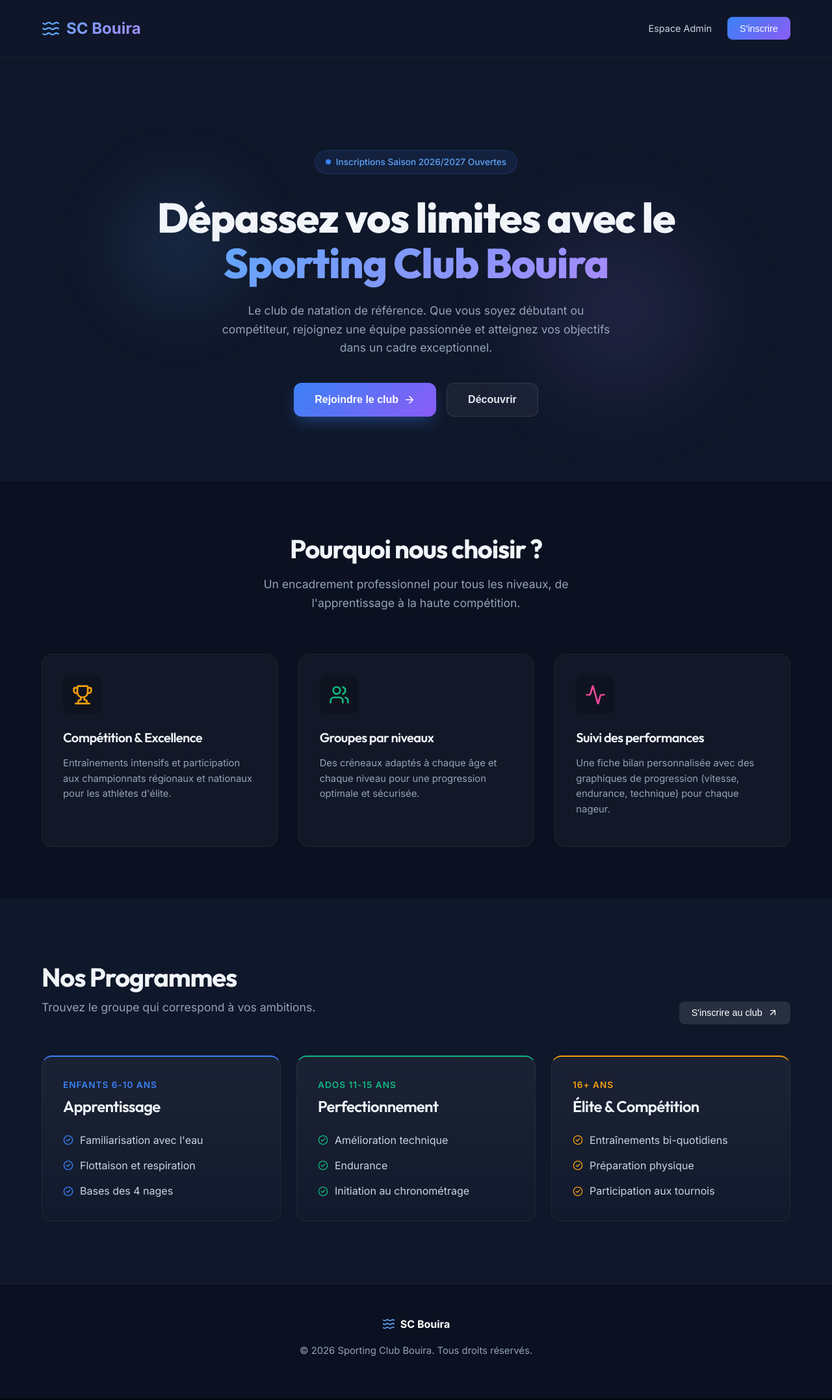
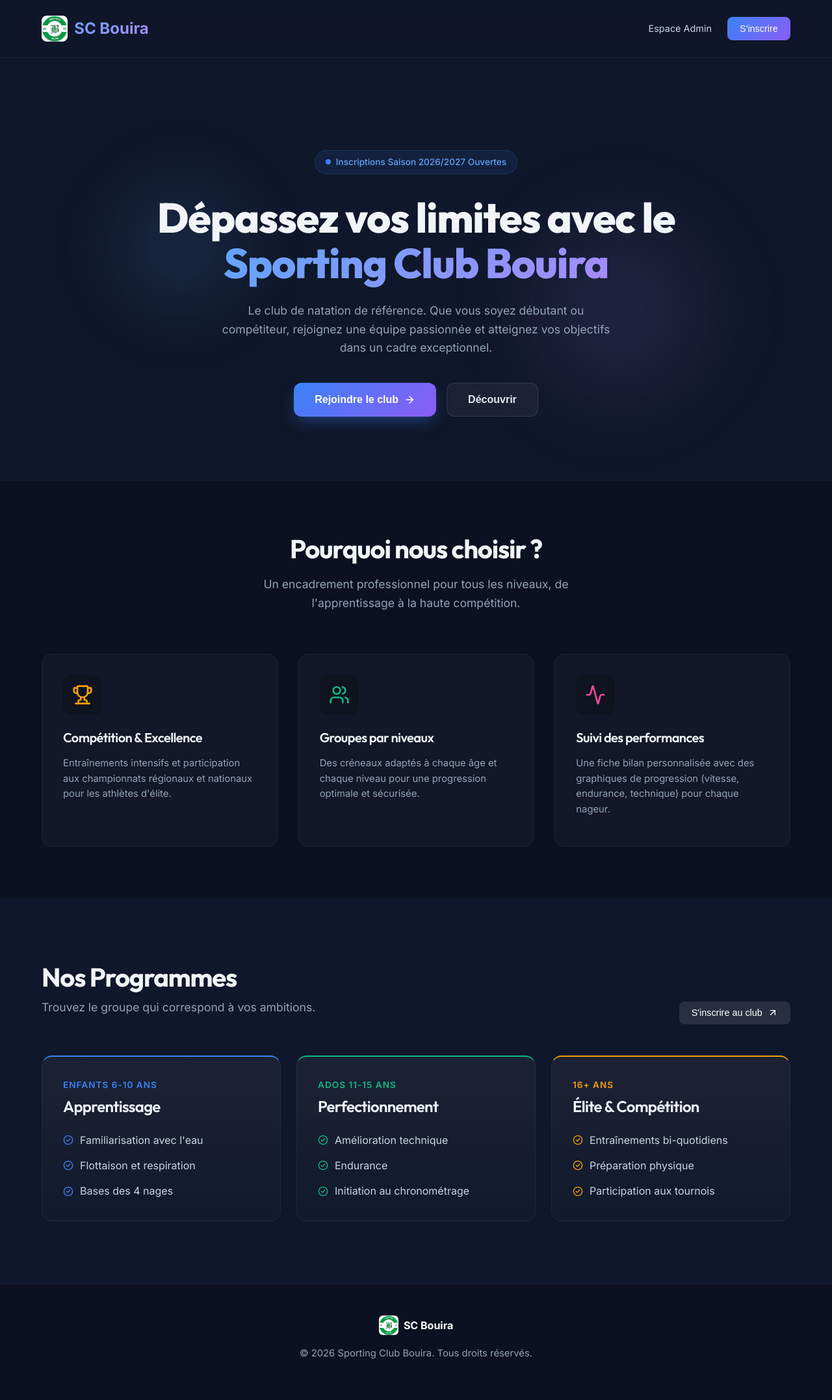
Before and after one commit to belkaidhakim/sporting-club-bouira-app, a React (Vite) app: page / in a window 1280 px wide. Shown: the whole page at 65% size. Built offline with nearby package versions, Linux system fonts and the light colour scheme.

Commit message:
style: ajouter logo officiel SCB sur la vitrine

```diff
--- a/src/pages/LandingPage.jsx
+++ b/src/pages/LandingPage.jsx
@@ -46,7 +46,7 @@ export default function LandingPage() {
         zIndex: 50
       }}>
         <div style={{ display: 'flex', alignItems: 'center', gap: '10px', fontWeight: 'bold', fontSize: '1.5rem', background: 'linear-gradient(135deg, #60a5fa, #a78bfa)', WebkitBackgroundClip: 'text', WebkitTextFillColor: 'transparent' }}>
-          <Waves size={28} color="#60a5fa" />
+          <img src="/logo.png" alt="SC Bouira Logo" style={{ height: '40px', width: 'auto', borderRadius: '8px' }} />
           SC Bouira
         </div>
         <nav style={{ display: 'flex', gap: '1.5rem', alignItems: 'center' }}>
@@ -191,7 +191,7 @@ export default function LandingPage() {
       {/* FOOTER */}
       <footer style={{ borderTop: '1px solid rgba(255,255,255,0.05)', padding: '3rem 5%', background: '#0b1120', color: '#64748b', display: 'flex', flexDirection: 'column', alignItems: 'center', gap: '1rem' }}>
         <div style={{ display: 'flex', alignItems: 'center', gap: '8px', color: '#fff', fontWeight: 'bold' }}>
-          <Waves size={20} color="#60a5fa" /> SC Bouira
+          <img src="/logo.png" alt="SC Bouira Logo" style={{ height: '30px', width: 'auto', borderRadius: '6px' }} /> SC Bouira
         </div>
         <p>© {new Date().getFullYear()} Sporting Club Bouira. Tous droits réservés.</p>
       </footer>
```
